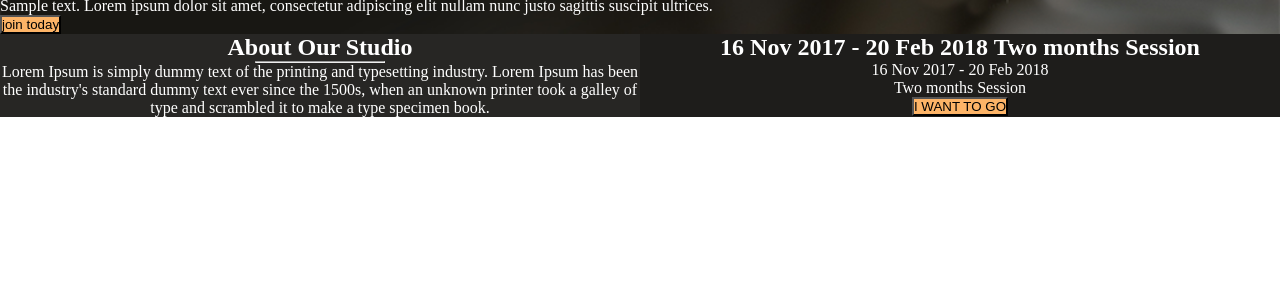
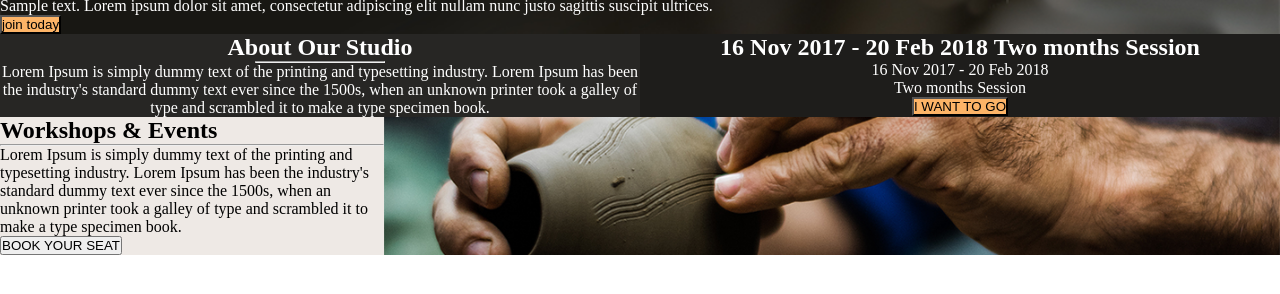
Before and after one commit to haniehhr1999/project14--art-site-with-sass, a plain HTML site: page index.html in a window 1280 px wide. Shown: the part 40-334 px from the top of the page. Drawn offline with Linux system fonts and the light colour scheme.

Commit message:
end part3

```diff
--- a/index.html
+++ b/index.html
@@ -31,6 +31,17 @@
             <button>I WANT TO GO</button>
         </div>
     </div>
+    <div class="part3">
+        <div class="part3-left">
+            <h2>Workshops & Events</h2>
+            <hr>
+            <p>Lorem Ipsum is simply dummy text of the printing and typesetting industry. Lorem Ipsum has been the industry's standard dummy text ever since the 1500s, when an unknown printer took a galley of type and scrambled it to make a type specimen book.        </p>
+            <button>BOOK YOUR SEAT</button>
+        </div>
+        <div class="part3-right">
+
+        </div>
+    </div>
 
 </body>
 </html>
--- a/styles/style.scss
+++ b/styles/style.scss
@@ -1,7 +1,8 @@
 $text_white: #fff ;
 $main1_color: #1e1d1b;
 $main2_color: #272624;
-$farei_color: #fdb467 ;
+$farei_color: #fdb467;
+$farei2_color: #eee9e5;
 *{
     margin: 0;
     padding: 0;
@@ -41,3 +42,16 @@ $farei_color: #fdb467 ;
         }
     }
 }
+.part3{
+    display: flex;
+    .part3-left{
+        width: 30%;
+        background-color: $farei2_color;
+    }
+    .part3-right{
+        width: 70%;
+        background-image: url(../assets/2.png);
+        background-size: 100%;
+        background-position: center;
+    }
+}
```
Also changed, not shown: styles/style.css, 1 other file.
